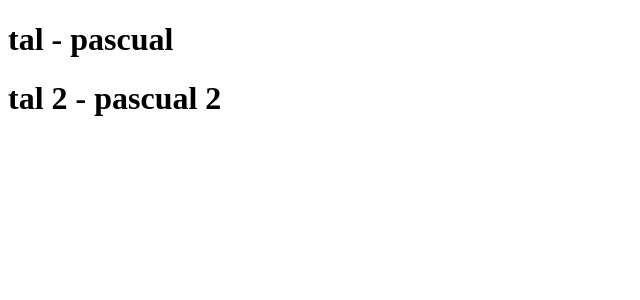
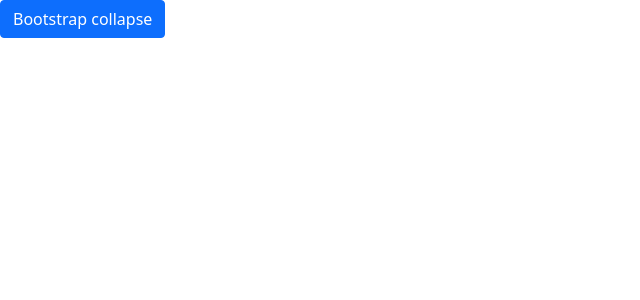
Before and after one commit to Formulacion-Proyectos/Taller-SCRUM, a Vue app: page / in a window 1280 px wide. Shown: the top 300 px of the page, without its empty margins (0-640 px from the left). Built offline with nearby package versions, Linux system fonts and the light colour scheme.

Commit message:
Install bootstrap

```diff
--- a/package.json
+++ b/package.json
@@ -8,6 +8,8 @@
     "preview": "vite preview"
   },
   "dependencies": {
+    "@popperjs/core": "^2.11.5",
+    "bootstrap": "^5.1.3",
     "vue": "^3.2.25"
   },
   "devDependencies": {
--- a/src/main.js
+++ b/src/main.js
@@ -1,4 +1,6 @@
 import { createApp } from 'vue'
 import App from './App.vue'
+import "bootstrap/dist/css/bootstrap.min.css"
+import "bootstrap"
 
 createApp(App).mount('#app')
--- a/src/views/InitialPage.vue
+++ b/src/views/InitialPage.vue
@@ -1,10 +1,13 @@
 <template>
-  <h1
-    v-for="(item, i) in usuarios"
-    :key="i"
-  >
-    {{ item.direccion.calle }} - {{ item.direccion.carrera }}
-  </h1>
+  <button
+  class="btn btn-primary"
+  data-bs-target="#collapseTarget"
+  data-bs-toggle="collapse">
+  Bootstrap collapse
+</button>
+<div class="collapse py-2" id="collapseTarget">
+  This is the toggle-able content!
+</div>
 </template>
 
 <script>
```
Also changed, not shown: 1 other file (tests, documents, lock files or other folders).
